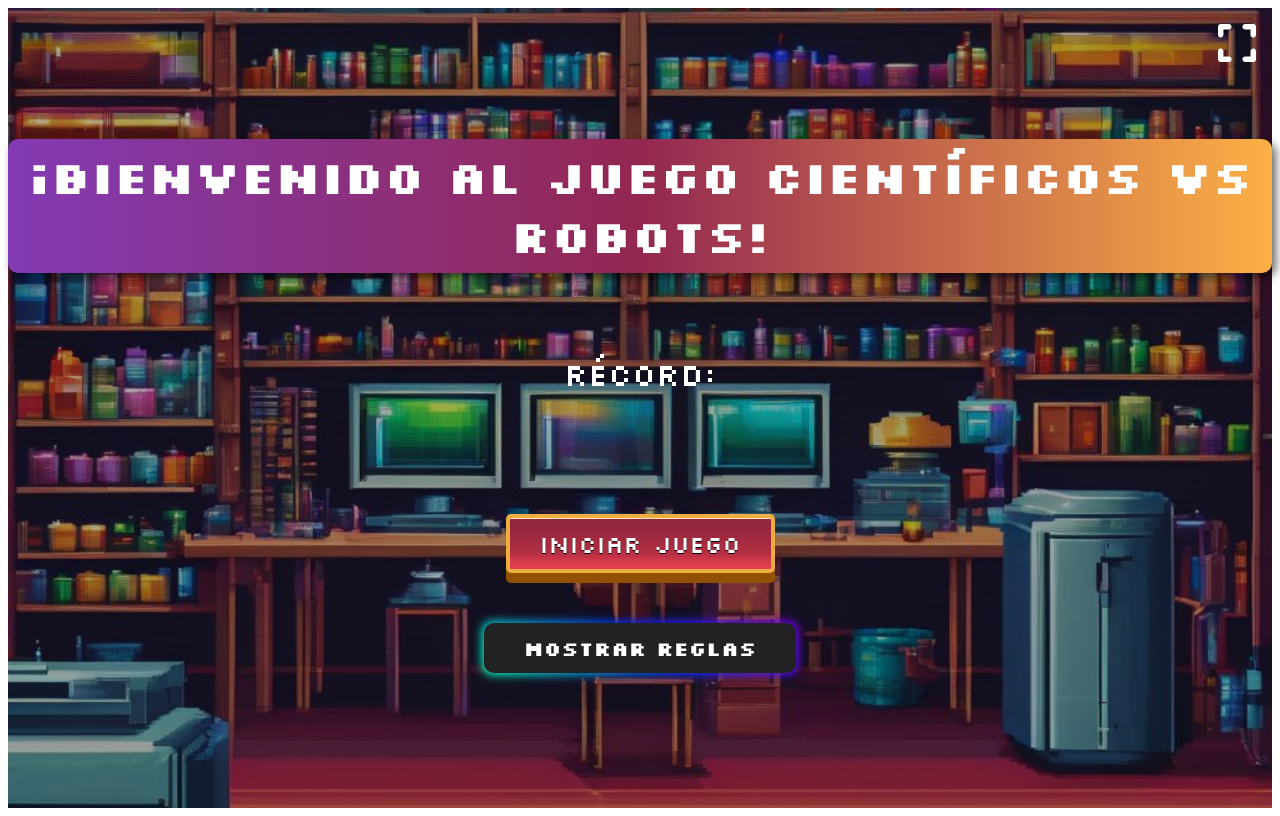
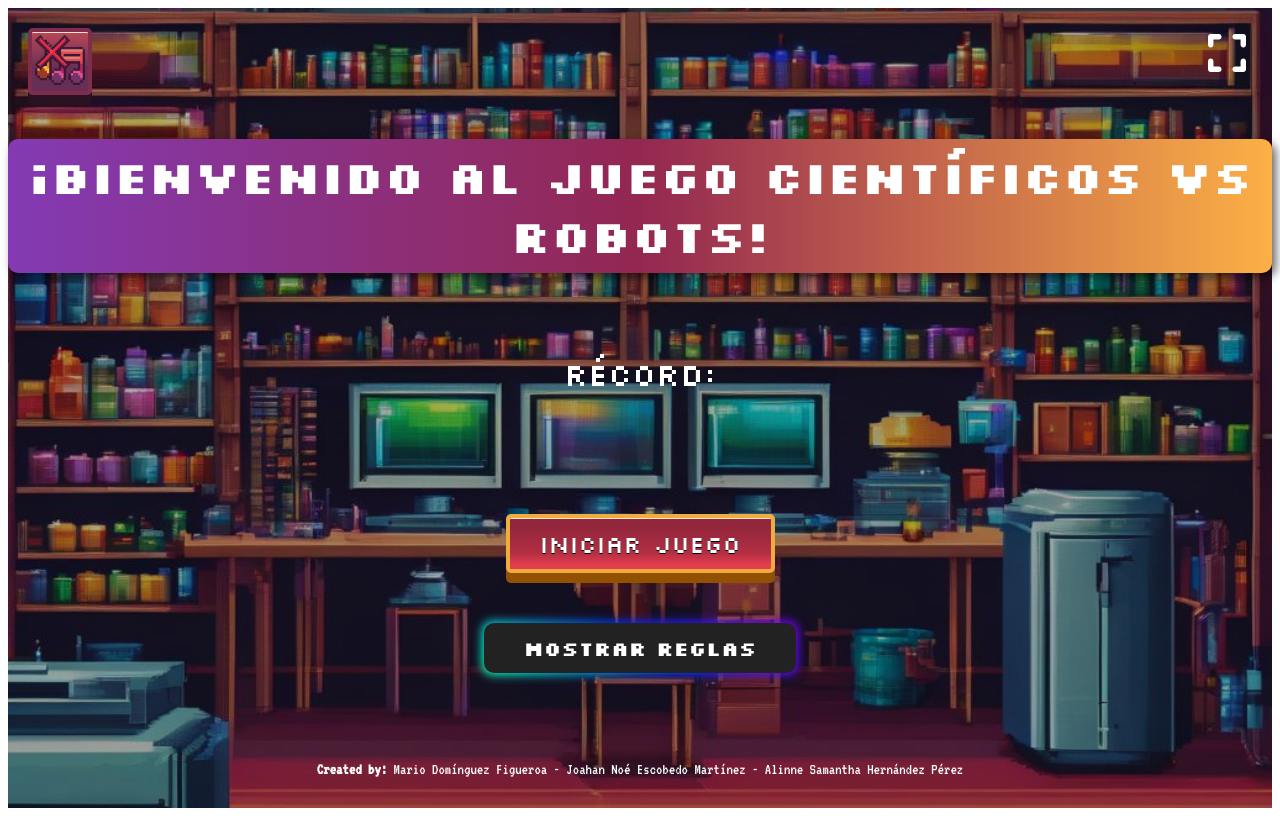
Before and after one commit to MarioDominguez7/Cientificos-Robots, an Angular app: page / in a window 1280 px wide. Built offline with nearby package versions, Linux system fonts and the light colour scheme.

Commit message:
Cambios en el inicio del juego y agregar botones de música

```diff
--- a/src/app/inicio/inicio.component.css
+++ b/src/app/inicio/inicio.component.css
@@ -1,5 +1,5 @@
 /*--------------------------- FUENTES --------------------------- */
-@import url("https://fonts.googleapis.com/css2?family=Silkscreen:wght@400;700&display=swap");
+@import url('https://fonts.googleapis.com/css2?family=Merienda:wght@300..900&family=Silkscreen:wght@400;700&display=swap');
 @import url("https://fonts.googleapis.com/css2?family=Silkscreen:wght@400;700&family=VT323&display=swap");
 
 /*--------------------------- CONTENEDOR PRINCIPAL --------------------------- */
@@ -26,7 +26,7 @@
 }
 
 h1 {
-  font-family: "Silkscreen", serif;
+  font-family: "Silkscreen", sans-serif;
   font-weight: 700;
   font-style: normal;
   background: rgb(131, 58, 180);
@@ -43,14 +43,14 @@ h1 {
 }
 
 h2 {
-  font-family: "Silkscreen", serif;
+  font-family: "Silkscreen", sans-serif;
   font-weight: 400;
   font-style: normal;
   font-size: 32px;
 }
 
 h3 {
-  font-family: "Silkscreen", serif;
+  font-family: "Silkscreen", sans-serif;
   font-weight: 400;
   font-style: normal;
   font-size: 24px;
@@ -63,6 +63,14 @@ h3 {
 
 .rules li {
   text-align: start;
+}
+
+.credits {
+  display: flex;
+  justify-content: center;
+  position: absolute;
+  bottom: 15px;
+  text-align: center;
 }
 
 /*--------------------------- IMAGEN DE FONDO --------------------------- */
@@ -172,7 +180,7 @@ h3 {
   -webkit-user-select: none;
   touch-action: manipulation;
   font-size: 20px;
-  font-family: "Silkscreen", serif;
+  font-family: "Silkscreen", sans-serif;
   font-weight: 700;
 }
 
@@ -228,63 +236,72 @@ h3 {
   border-radius: 10px;
 }
 
-.start-btn{
-  position:relative;
-  display:inline-block;
-  margin:20px;
+.start-btn {
+  position: relative;
+  display: inline-block;
+  margin: 20px;
   background: none;
   border: none;
   padding: 0;
   cursor: pointer;
 }
 
-.start-btn span{
-  border: 4px solid rgba(239,172,63,255);
-  color:white;
-  font-family: "Silkscreen", serif;
+.start-btn span {
+  border: 4px solid rgba(239, 172, 63, 255);
+  color: white;
+  font-family: "Silkscreen", sans-serif;
   font-weight: 400;
-  font-size:24px;
+  font-size: 24px;
   text-align: center;
-  text-decoration:none;
-  background: rgb(227,62,78);
-  background: linear-gradient(0deg, rgba(227,62,78,1) 8%, rgba(178,46,66,1) 32%, rgba(146,38,60,1) 84%);
-  display:block;
-  position:relative;
-  padding:10px 30px;
+  text-decoration: none;
+  background: rgb(227, 62, 78);
+  background: linear-gradient(
+    0deg,
+    rgba(227, 62, 78, 1) 8%,
+    rgba(178, 46, 66, 1) 32%,
+    rgba(146, 38, 60, 1) 84%
+  );
+  display: block;
+  position: relative;
+  padding: 10px 30px;
 
   -webkit-tap-highlight-color: rgba(0, 0, 0, 0);
   text-shadow: 0px 1px 0px #000;
   filter: dropshadow(color=#000, offx=0px, offy=1px);
 
-  -webkit-box-shadow:inset 0 1px 0 #FFE5C4, 0 10px 0 #915100;
-  -moz-box-shadow:inset 0 1px 0 #FFE5C4, 0 10px 0 #915100;
-  box-shadow:inset 0 1px 0 #FFE5C4, 0 10px 0 #915100;
+  -webkit-box-shadow: inset 0 1px 0 #ffe5c4, 0 10px 0 #915100;
+  -moz-box-shadow: inset 0 1px 0 #ffe5c4, 0 10px 0 #915100;
+  box-shadow: inset 0 1px 0 #ffe5c4, 0 10px 0 #915100;
 
   -webkit-border-radius: 5px;
   -moz-border-radius: 5px;
   border-radius: 5px;
 }
 
-.start-btn span:active{
-  top:10px;
-  background: rgb(181,51,63);
-background: linear-gradient(0deg, rgba(181,51,63,1) 8%, rgba(131,28,44,1) 32%, rgba(89,17,32,1) 84%);
+.start-btn span:active {
+  top: 10px;
+  background: rgb(181, 51, 63);
+  background: linear-gradient(
+    0deg,
+    rgba(181, 51, 63, 1) 8%,
+    rgba(131, 28, 44, 1) 32%,
+    rgba(89, 17, 32, 1) 84%
+  );
 
-  -webkit-box-shadow:inset 0 1px 0 #FFE5C4, inset 0 -3px 0 #915100;
-  -moz-box-shadow:inset 0 1px 0 #FFE5C4, inset 0 -3pxpx 0 #915100;
-  box-shadow:inset 0 1px 0 #FFE5C4, inset 0 -3px 0 #915100;
+  -webkit-box-shadow: inset 0 1px 0 #ffe5c4, inset 0 -3px 0 #915100;
+  -moz-box-shadow: inset 0 1px 0 #ffe5c4, inset 0 -3pxpx 0 #915100;
+  box-shadow: inset 0 1px 0 #ffe5c4, inset 0 -3px 0 #915100;
 }
 
-.start-btn:after{
-  content:"";
-  height:100%;
-  width:100%;
+.start-btn:after {
+  content: "";
+  height: 100%;
+  width: 100%;
 }
 
 .start-btn span:hover {
   filter: brightness(0.9);
 }
-
 
 .fullscreen-btn {
   width: 50px;
@@ -300,6 +317,7 @@ background: linear-gradient(0deg, rgba(181,51,63,1) 8%, rgba(131,28,44,1) 32%, r
   top: 10px;
   right: 10px;
   overflow: hidden;
+  margin: 10px;
 }
 
 .fullscreen-btn svg {
@@ -329,3 +347,83 @@ background: linear-gradient(0deg, rgba(181,51,63,1) 8%, rgba(131,28,44,1) 32%, r
   transform: translateY(2.5px);
   opacity: 1;
 }
+
+/*Sonido*/
+#playMusic {
+  justify-content: center;
+  align-items: center;
+  display: flex;
+  cursor: pointer;
+  transition: all 0.3s;
+  position: absolute;
+  top: 10px;
+  left: 10px;
+}
+
+#playMusic img {
+  height: 50px;
+  width: 50px;
+  padding: 3px;
+}
+
+.music-btn {
+  position: relative;
+  display: inline-block;
+  margin: 10px;
+  background: none;
+  border: none;
+  padding: 0;
+  cursor: pointer;
+}
+
+.music-btn span {
+  border: 4px solid rgb(126, 45, 76);
+  color: white;
+  text-align: center;
+  text-decoration: none;
+  background: rgb(103, 46, 86);
+  background: linear-gradient(
+    0deg,
+    rgba(103, 46, 86, 1) 2%,
+    rgba(107, 49, 84, 1) 40%,
+    rgba(186, 70, 87, 1) 100%
+  );
+  display: block;
+  position: relative;
+
+  -webkit-tap-highlight-color: rgba(0, 0, 0, 0);
+  text-shadow: 0px 1px 0px #000;
+  filter: dropshadow(color=#000, offx=0px, offy=1px);
+
+  -webkit-box-shadow: inset 0 1px 0 #ffe5c4, 0 10px 0 rgb(43, 18, 34);
+  -moz-box-shadow: inset 0 1px 0 #ffe5c4, 0 10px 0 rgb(43, 18, 34);
+  box-shadow: inset 0 1px 0 #ffe5c4, 0 10px 0 rgb(43, 18, 34);
+
+  -webkit-border-radius: 5px;
+  -moz-border-radius: 5px;
+  border-radius: 5px;
+}
+
+.music-btn span:active {
+  top: 10px;
+  background: rgb(74, 30, 61);
+  background: linear-gradient(
+    0deg,
+    rgba(74, 30, 61, 1) 2%,
+    rgba(79, 30, 60, 1) 40%,
+    rgba(130, 42, 55, 1) 100%
+  );
+  -webkit-box-shadow: inset 0 1px 0 #ffe5c4, inset 0 -2px 0 #915100;
+  -moz-box-shadow: inset 0 1px 0 #ffe5c4, inset 0 -2px 0 #915100;
+  box-shadow: inset 0 1px 0 #ffe5c4, inset 0 -2px 0 #915100;
+}
+
+.music-btn:after {
+  content: "";
+  height: 100%;
+  width: 100%;
+}
+
+.music-btn span:hover {
+  filter: brightness(0.9);
+}
--- a/src/app/inicio/inicio.component.html
+++ b/src/app/inicio/inicio.component.html
@@ -1,9 +1,16 @@
 <div class="inicio-container">
   <!-- Imagen de fondo -->
   <div class="background-image"></div>
+  <button id="playMusic" class="music-btn">
+    <span><img id="musicIcon" src="/assets/volume.png" alt="" /></span>
+  </button>
   <div class="fullscreen">
     <button class="fullscreen-btn" (click)="toggleFullScreen()">
-        <svg viewBox="0 0 448 512" height="1em" xmlns="http://www.w3.org/2000/svg">
+      <svg
+        viewBox="0 0 448 512"
+        height="1em"
+        xmlns="http://www.w3.org/2000/svg"
+      >
         <path
           d="M32 32C14.3 32 0 46.3 0 64v96c0 17.7 14.3 32 32 32s32-14.3 32-32V96h64c17.7 0 32-14.3 32-32s-14.3-32-32-32H32zM64 352c0-17.7-14.3-32-32-32s-32 14.3-32 32v96c0 17.7 14.3 32 32 32h96c17.7 0 32-14.3 32-32s-14.3-32-32-32H64V352zM320 32c-17.7 0-32 14.3-32 32s14.3 32 32 32h64v64c0 17.7 14.3 32 32 32s32-14.3 32-32V64c0-17.7-14.3-32-32-32H320zM448 352c0-17.7-14.3-32-32-32s-32 14.3-32 32v64H320c-17.7 0-32 14.3-32 32s14.3 32 32 32h96c17.7 0 32-14.3 32-32V352z"
         ></path>
@@ -14,35 +21,52 @@
   <!-- Contenedor principal de contenido -->
   <div class="content">
     <h1>¡Bienvenido al juego Científicos vs Robots!</h1>
-
     <div class="contenido">
-
       <div class="record">
-        <h2>Récord: <!--{{ record }}--></h2>
+        <h2>
+          Récord:
+          <!--{{ record }}-->
+        </h2>
       </div>
 
       <!-- Botones de navegación -->
       <div class="options">
         <div class="border-gradient">
-      <button (click)="startGame()" class='start-btn'><span>Iniciar Juego</span></button>
+          <button (click)="startGame()" class="start-btn">
+            <span>Iniciar Juego</span>
+          </button>
         </div>
         <button (click)="toggleRules()" class="button-85">
-        {{ showRules ? 'Ocultar reglas' : 'Mostrar reglas' }}
+          {{ showRules ? "Ocultar reglas" : "Mostrar reglas" }}
         </button>
 
         <!-- Sección de reglas (se mostrará/ocultará) -->
         <div *ngIf="showRules" class="rules">
           <h3>Reglas del Juego</h3>
           <ul>
-          <li>El juego consiste en pasar los científicos y robots al segundo laboratorio por medio de la cápsula.</li>
-          <li>La cápsula puede transportar uno o dos pasajeros, y deben llegar al otro laboratorio.</li>
+            <li>
+              El juego consiste en pasar los científicos y robots al segundo laboratorio por medio de la cápsula.
+            </li>
+            <li>
+              La cápsula puede transportar uno o dos pasajeros, y deben llegar al otro laboratorio.
+            </li>
             <li>La cápsula no se puede trasladar vacía al otro laboratorio.</li>
-          <li>Solo se pueden enviar pasajeros del lado donde se encuentra la cápsula.</li>
-          <li>No pueden quedar menos Científicos que Robots en algún laboratorio, a menos que los robots queden solos.</li>
-          <li>Para ganar el juego, debes pasar los 3 científicos y los 3 robots al segundo laboratorio.</li>
+            <li>
+              Solo se pueden enviar pasajeros del lado donde se encuentra la cápsula.
+            </li>
+            <li>
+              No pueden quedar menos Científicos que Robots en algún laboratorio, a menos que los robots queden solos.
+            </li>
+            <li>
+              Para ganar el juego, debes pasar los 3 científicos y los 3 robots al segundo laboratorio.
+            </li>
           </ul>
         </div>
       </div>
     </div>
+
+  </div>
+  <div class="credits">
+    <p><b>Created by:</b> Mario Domínguez Figueroa - Joahan Noé Escobedo Martínez - Alinne Samantha Hernández Pérez</p>
   </div>
 </div>
```
Also changed, not shown: src/assets/volume-up.png (added), src/assets/volume.png (added). Lines whose indentation alone changed are shown as unchanged.
